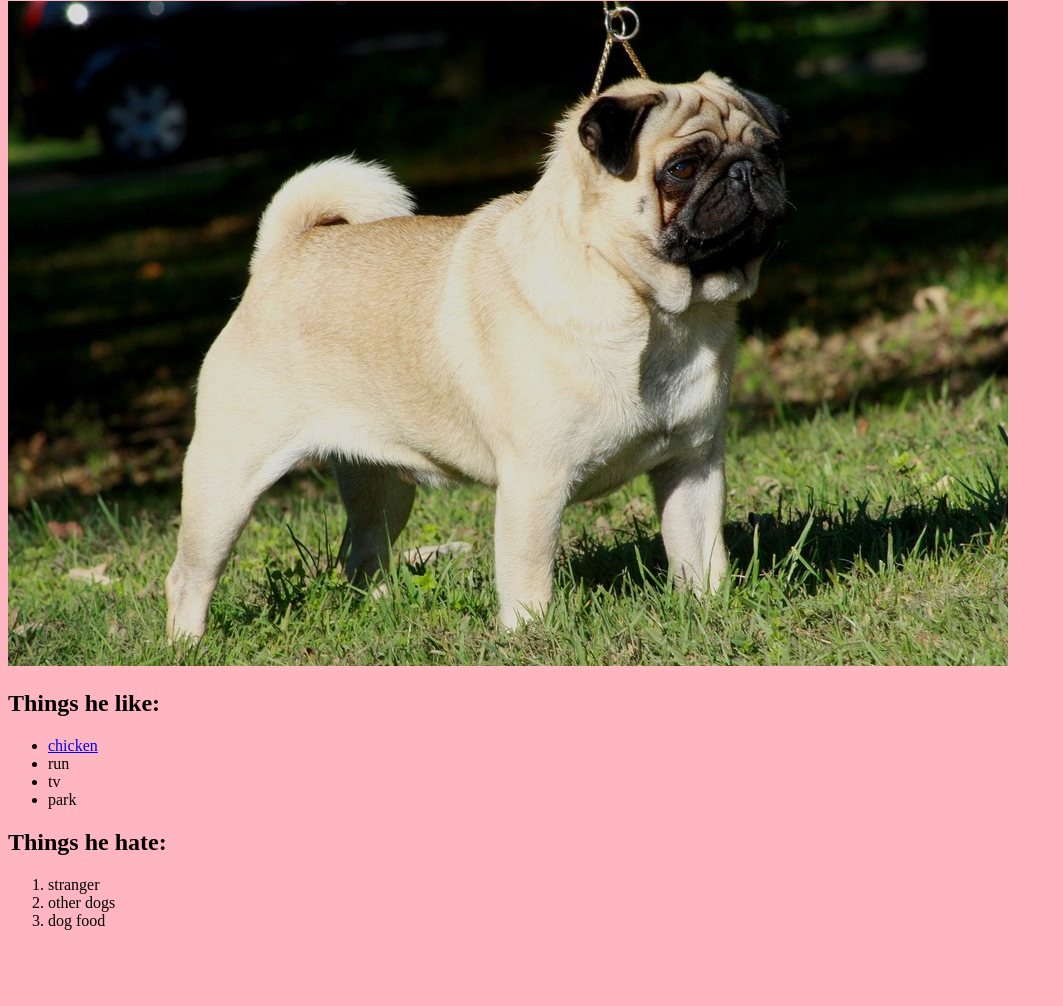
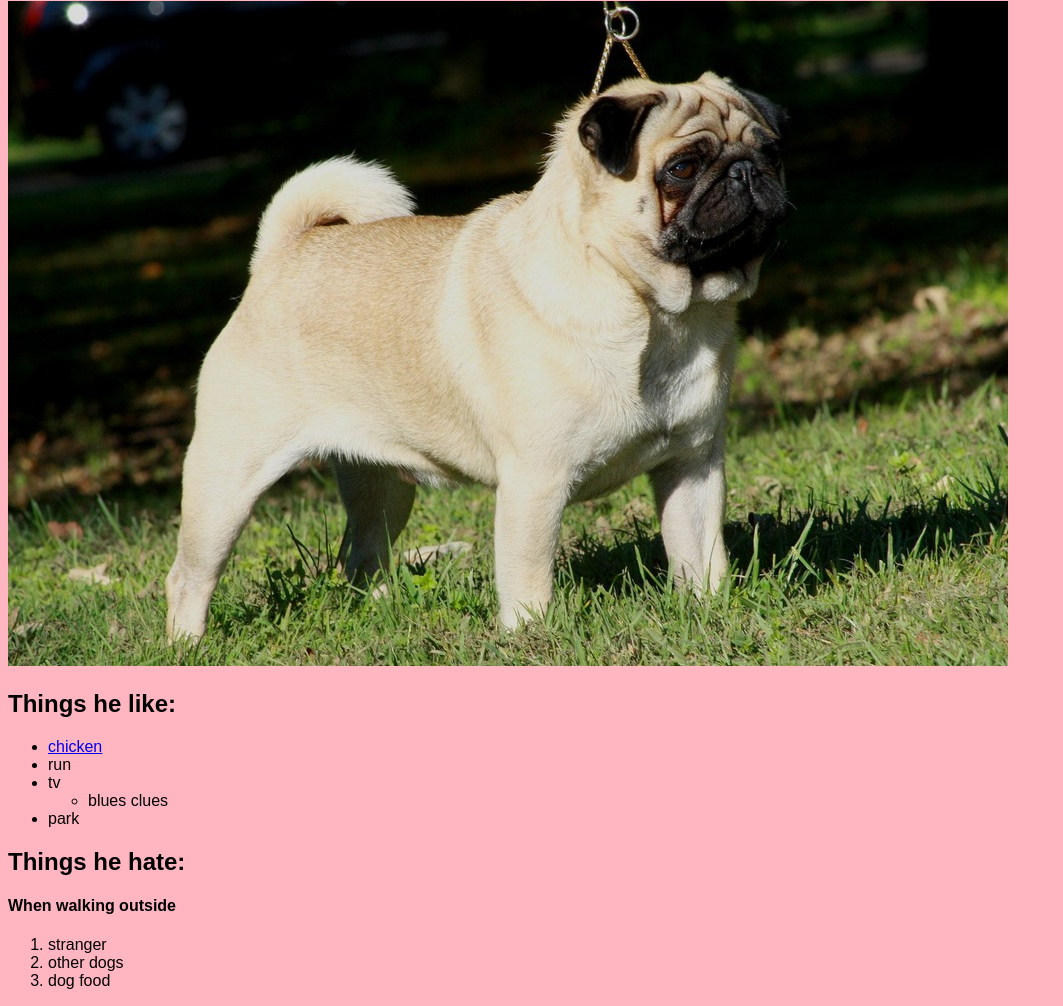
Before and after one commit to Yuanleoluo/petProject, a plain HTML site: page index.html in a window 1280 px wide. Shown: the part 113-1119 px from the top of the page, without its empty margins (0-1063 px from the left). Before the commit the page ends 1059 px from the top, so only its background shows below. Drawn offline with Linux system fonts and the light colour scheme.

Commit message:
updateing everything

```diff
--- a/css/styles.css
+++ b/css/styles.css
@@ -4,5 +4,6 @@ h1 {
 }
 
 body {
+  font-family: sans-serif;
   background-color: lightpink;
 }
--- a/index.html
+++ b/index.html
@@ -8,15 +8,21 @@
     <h1>My pet <em>baby</em></h1>
     <p>my pet baby is a <strong>pug</strong></p>
     <img src="img/pug.jpg">
+
     <h2>Things he like: </h2>
     <ul>
       <li><a href="http://www.chicken.com">chicken</a></li>
       <li>run</li>
-      <li>tv</li>
+      <li>tv
+        <ul>
+          <li>blues clues</li>
+        </ul>
+      </li>
       <li>park</li>
     </ul>
 
     <h2>Things he hate: </h2>
+    <h4>When walking outside</h4>
     <ol>
       <li>stranger</li>
       <li>other dogs</li>
```
Also changed, not shown: 1 other file.
